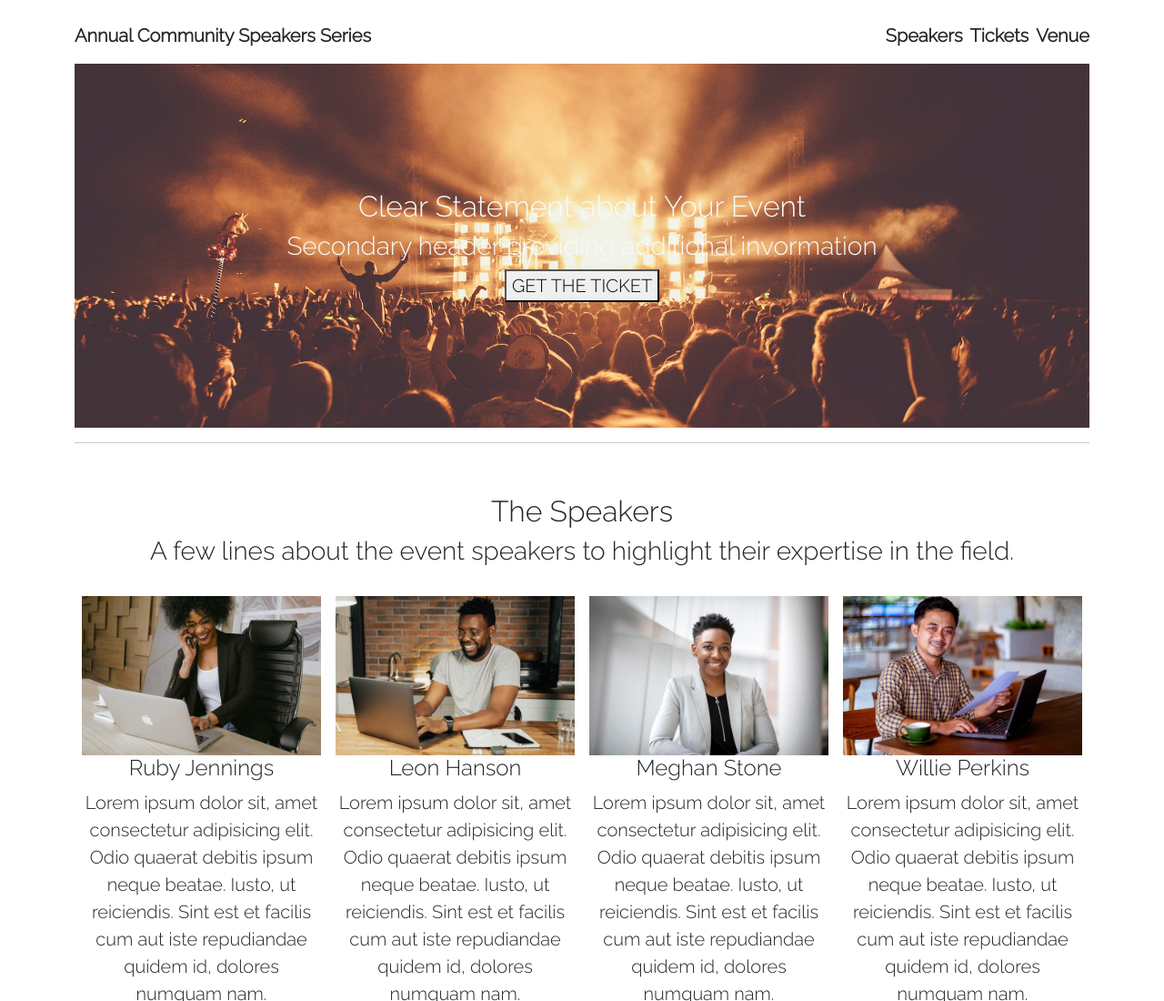
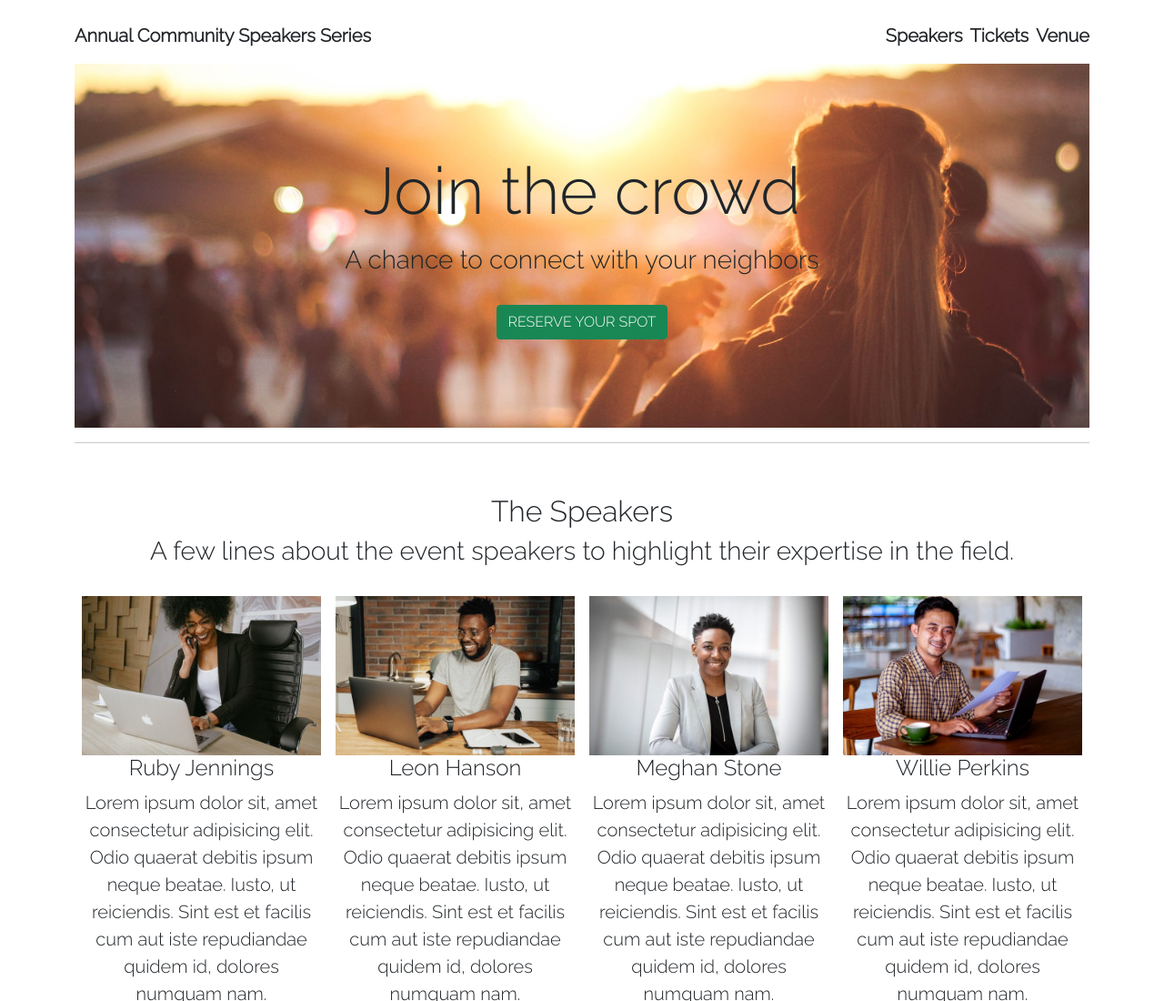
Before and after one commit to dubh-SKM/event-landing-page, a plain HTML site: page index.html in a window 1280 px wide. Shown: the top 1100 px of the page at 91% size. Drawn offline with nearby package versions, Linux system fonts and the light colour scheme; a web font is replaced by a local one.

Commit message:
updated jumbotron

```diff
--- a/css/styles.css
+++ b/css/styles.css
@@ -5,9 +5,7 @@
 
 nav {
     font-family: 'Raleway', sans-serif;
-
 }
-
 
 section {
     width: 100%;
@@ -17,7 +15,7 @@ section {
 
 .jumbotron {
     height: 400px;
-    background-image: url("../img/bg1.jpg");
+    background-image: url("../img/bg1b.jpg");
     background-size: cover;
     background-position: center;
 }
--- a/index.html
+++ b/index.html
@@ -41,10 +41,10 @@
       </div>
     </div>
 
-    <section class="jumbotron text-light d-flex flex-column justify-content-center align-items-center">
-      <h2>Clear Statement about Your Event</h2>
-      <h3>Secondary header providing additional invormation</h3>
-      <button class="text-uppercase">Get The Ticket</button>
+    <section class="jumbotron text-dark d-flex flex-column justify-content-center align-items-center">
+      <h2 class="display-2">Join the crowd</h2>
+      <h3 class="mt-2">A chance to connect with your neighbors</h3>
+      <button class="btn btn-success text-uppercase mt-4">Reserve Your Spot</button>
     </section>
 
     <hr>
```
Also changed, not shown: img/bg1.jpg (deleted), img/bg1a.jpg (added), img/bg1b.jpg (added), img/bg2.jpg, img/bg4.jpg (deleted).
